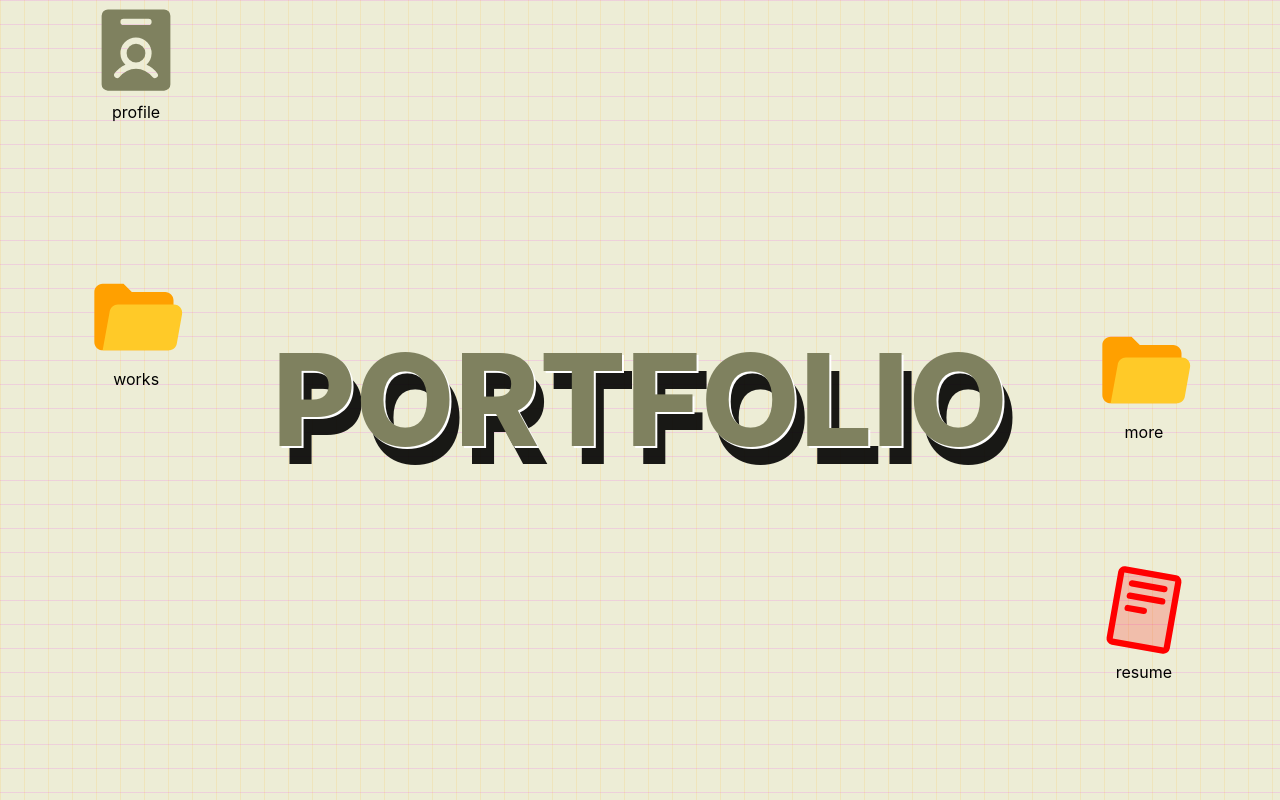
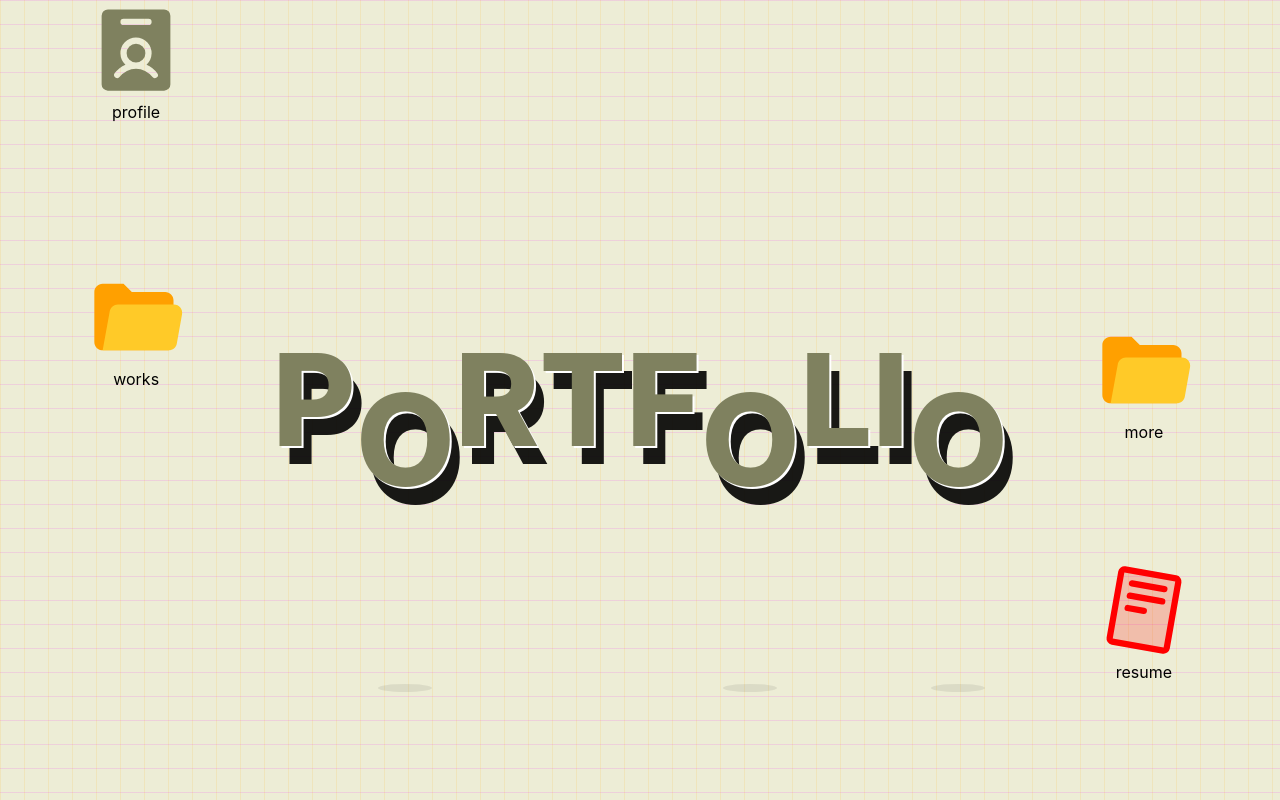
Before and after one commit to himanshuone/himanshu-labs, a React (Vite) app: page / in a window 1280 px wide. Built offline with nearby package versions, Linux system fonts and the light colour scheme.

Commit message:
some text effectt

```diff
--- a/src/components/MainText.jsx
+++ b/src/components/MainText.jsx
@@ -1,19 +1,98 @@
+import { useState, useEffect } from "react";
+
+const WORD = ["P", "O", "R", "T", "F", "O", "L", "I", "O"];
+
+const dropAnimation = `
+  @keyframes dropO {
+    0%   { transform: translateY(0); }
+    10%  { transform: translateY(-12px); }
+    100% { transform: translateY(45vh); }
+  }
+  @keyframes bounceO {
+    0%   { transform: translateY(15vh) scaleY(1); }
+    15%  { transform: translateY(25vh) scaleY(0.7) scaleX(1.2); }
+    30%  { transform: translateY(130px) scaleY(1.05); }
+    50%  { transform: translateY(35vh) scaleY(0.88) scaleX(1.1); }
+    65%  { transform: translateY(155px); }
+    80%  { transform: translateY(45vh) scaleY(0.95); }
+    100% { transform: translateY(5vh) scaleY(1) scaleX(1); }
+  }
+  @keyframes shadowAnim {
+    0%   { transform: scaleX(0); opacity: 0; }
+    100% { transform: scaleX(1); opacity: 0.25; }
+  }
+`;
+
 function MainText() {
+  const [started, setStarted] = useState(false);
+
+  useEffect(() => {
+    const t = setTimeout(() => setStarted(true), 400);
+    return () => clearTimeout(t);
+  }, []);
+
+  let oCount = 0;
+
   return (
     <>
-      <div className=" items-center flex justify-center h-full xl:h-full md:h-full sm:h-full lg:w-3/5 ">
+      <style>{dropAnimation}</style>
+      <div className="items-center flex justify-center h-full xl:h-full md:h-full sm:h-full lg:w-3/5">
         <h1
-          className=" xl:text-9xl lg:text-8xl md:text-7xl sm:text-6xl text-5xl  font-roboto font-extrabold font-stretch-125%
+          className="xl:text-9xl lg:text-8xl md:text-7xl sm:text-6xl text-5xl font-roboto font-extrabold font-stretch-125%
             text-[#7F815F] select-none
             [text-shadow:2px_2px_0_#fff,8px_8px_0_rgba(0,0,0,0.9)]
             xl:[text-shadow:2px_2px_0_#fff,10px_18px_0_rgba(0,0,0,0.9)]
             lg:[text-shadow:2px_2px_0_#fff,10px_18px_0_rgba(0,0,0,0.9)]
             md:[text-shadow:2px_2px_0_#fff,10px_10px_0_rgba(0,0,0,0.9)]
             sm:[text-shadow:2px_2px_0_#fff,8px_8px_0_rgba(0,0,0,0.9)]
-   "
+            flex items-flex-start"
+          style={{ display: "flex", alignItems: "flex-start" }}
         >
-          {" "}
-          PORTFOLIO
+          {WORD.map((char, i) => {
+            const isO = char === "O";
+            const oIndex = isO ? oCount++ : -1;
+            const dropDelay = oIndex * 0.18;
+
+            const oStyle = started
+              ? {
+                  animation: `dropO 0.45s cubic-bezier(0.55,0,1,1) ${dropDelay}s forwards,
+                               bounceO 0.6s ease ${dropDelay + 0.45}s forwards`,
+                  transformOrigin: "bottom center",
+                  display: "inline-flex",
+                  flexDirection: "column",
+                  alignItems: "center",
+                  position: "relative",
+                  zIndex: 10,
+                }
+              : {};
+
+            const shadowStyle = started
+              ? {
+                  animation: `shadowAnim 0.2s ease ${dropDelay + 0.45}s forwards`,
+                  opacity: 0,
+                  width: "55%",
+                  height: "8px",
+                  background: "rgba(0,0,0,0.3)",
+                  borderRadius: "50%",
+                  position: "absolute",
+                  bottom: "-188px",
+                }
+              : { display: "none" };
+
+            return (
+              <span
+                key={i}
+                style={
+                  isO
+                    ? { position: "relative", display: "inline-block", ...oStyle }
+                    : {}
+                }
+              >
+                {char}
+                {isO && <span style={shadowStyle} />}
+              </span>
+            );
+          })}
         </h1>
       </div>
     </>
--- a/vite.config.js
+++ b/vite.config.js
@@ -1,31 +1,7 @@
-import { defineConfig } from 'vite'
-import react from '@vitejs/plugin-react'
-import tailwindcss from '@tailwindcss/vite'
+import { defineConfig } from "vite";
+import react from "@vitejs/plugin-react";
+import tailwindcss from "@tailwindcss/vite";
 
-
-// https://vite.dev/config/
 export default defineConfig({
-   content: [
-    "./index.html",
-    "./src/**/*.{js,ts,jsx,tsx}",
-  ],
-   theme: {
-    extend: {
-       fontFamily: {
-      roboto: ['Roboto Flex', 'sans-serif'],
-      nunito: ["Nunito", "sans-serif"],
-      lato: ['Lato', 'sans-serif'],
-    },
-      textShadow: {
-        sm: '1px 1px 2px rgba(0,0,0,0.3)',
-        md: '2px 2px 4px rgba(0,0,0,0.4)',
-        lg: '4px 4px 8px rgba(0,0,0,0.5)',
-      },
-
-    },
-  },
-  plugins: [tailwindcss(),
-
-
-  react()],
-})
+  plugins: [react(), tailwindcss()],
+});
```
Lines whose indentation alone changed are shown as unchanged.
